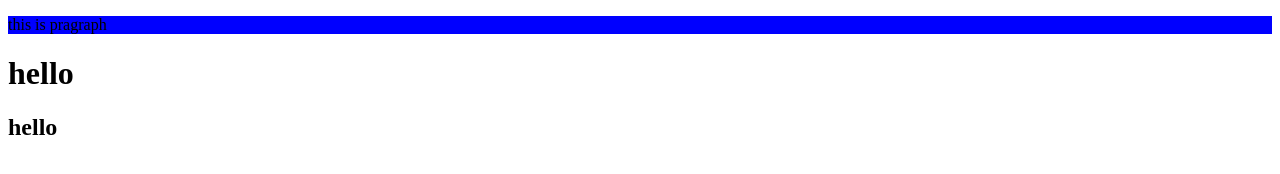
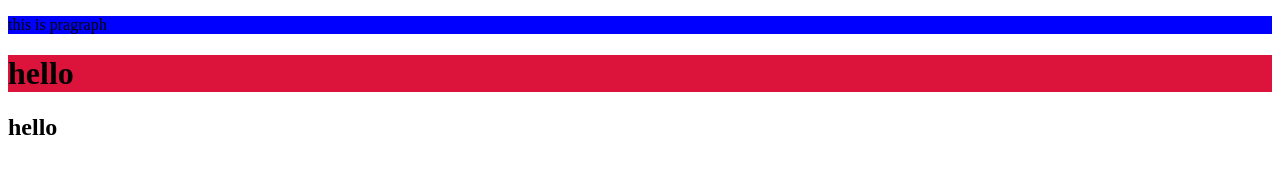
Before and after one commit to ahamednibir12/my-frist-repo, a plain HTML site: page index.html in a window 1280 px wide. Drawn offline with Linux system fonts and the light colour scheme.

Commit message:
color change

```diff
--- a/style.css
+++ b/style.css
@@ -1,3 +1,6 @@
 p{
     background-color: blue;
 }
+h1{
+    background-color: crimson;
+}
```
